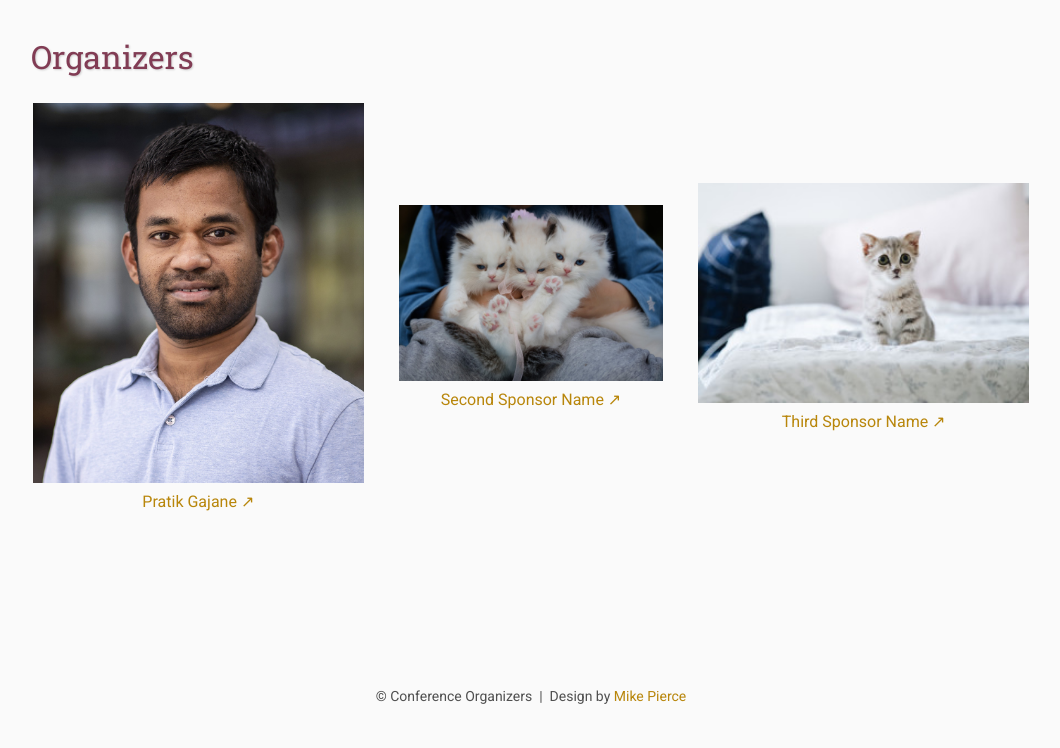
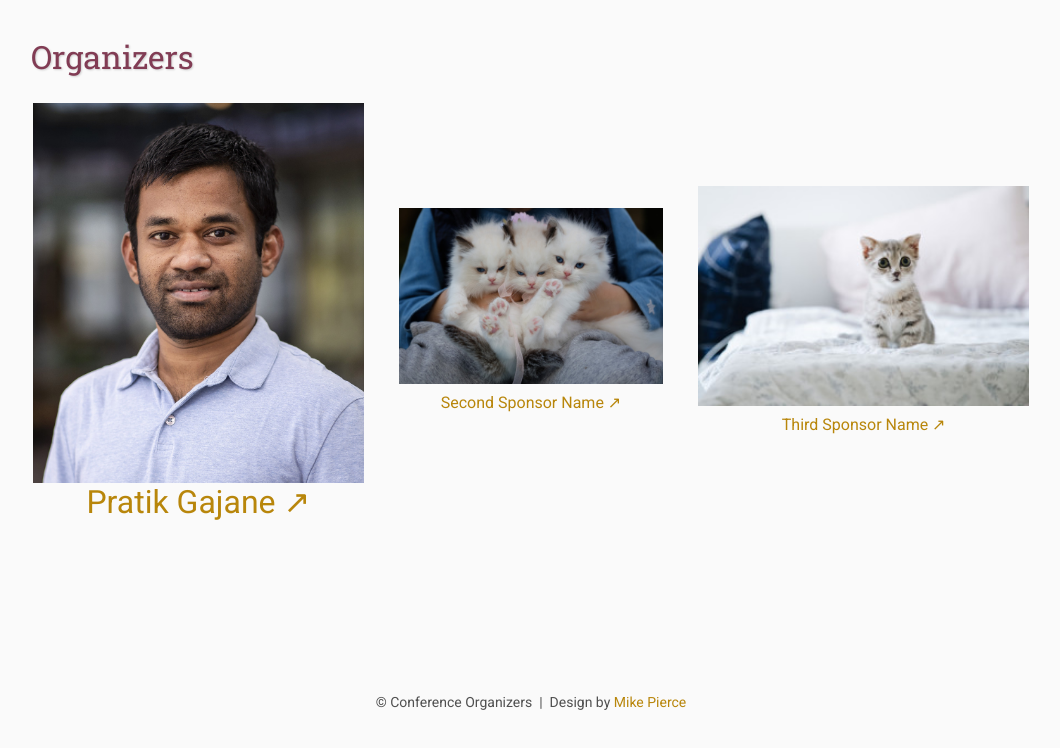
Before and after one commit to Fair-RL/fair-rl.github.io, a plain HTML site: page index.html in a window 1280 px wide. Shown: the part 949-1697 px from the top of the page, without its empty margins (109-1169 px from the left). Drawn offline with Linux system fonts and the light colour scheme.

Commit message:
Update index.html

```diff
--- a/index.html
+++ b/index.html
@@ -66,7 +66,7 @@
                 <img src="assets/PratikHeadshot.jpg" alt="Pratik Gajane">
             </a>
             <br>
-            <a href="https://pratikgajane.github.io/" target="_blank" rel="noopener noreferrer">
+            <a href="https://pratikgajane.github.io/" target="_blank" rel="noopener noreferrer" style="font-size: 32px;">
                 Pratik Gajane &#x2197;
             </a>
         </td>
@@ -75,7 +75,7 @@
                 <img src="assets/kitten2.jpg" alt="Second Sponsor Name" style="width: 80%">
             </a>
             <br>
-            <a href="http://www.eyebleach.me/" target="_blank" rel="noopener noreferrer">
+            <a href="http://www.eyebleach.me/" target="_blank" rel="noopener noreferrer" style="font-size: 16px;">
                 Second Sponsor Name &#x2197;
             </a>
         </td>
@@ -84,7 +84,7 @@
                 <img src="assets/kitten3.jpg" alt="Third Sponsor Name">
             </a>
             <br>
-            <a href="http://www.eyebleach.me/" target="_blank" rel="noopener noreferrer">
+            <a href="http://www.eyebleach.me/" target="_blank" rel="noopener noreferrer" style="font-size: 16px;">
                 Third Sponsor Name &#x2197;
             </a>
         </td>
```
